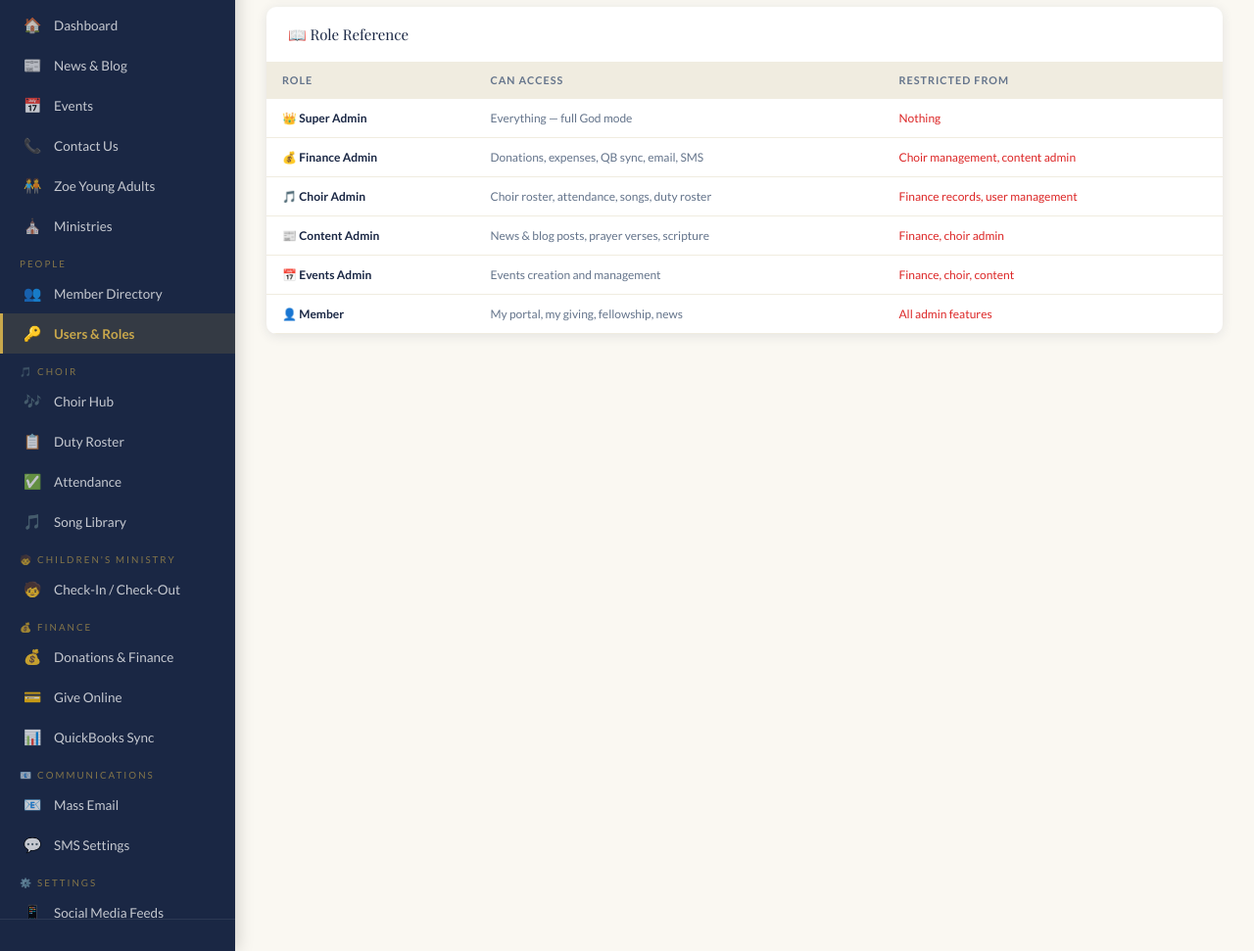
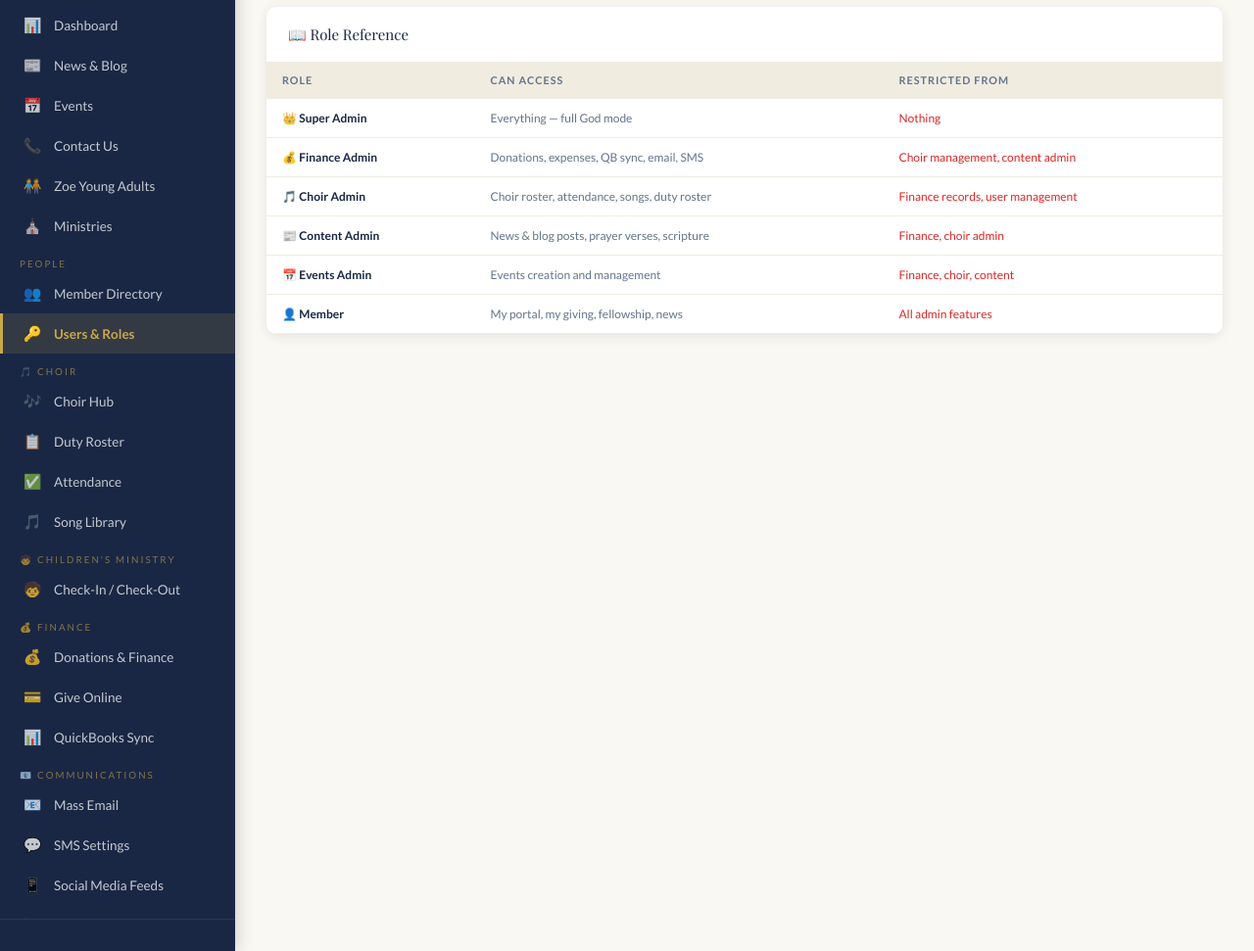
Before and after one commit to hifyty/championsconnect, a Flask app: page /admin/users in a window 1280 px wide. Shown: the part 203-1174 px from the top of the page at 98% size. Run offline with Flask 3, Linux system fonts and the light colour scheme; the visitor is signed in with stand-in values (Sample User, id 1); data that the repository does not hold is empty; parts of the project's set-up code (start-up, migrations or seed data) failed here and were passed over; some libraries are stand-ins or nearby versions.

Commit message:
Sidebar cleanup: fix duplicate links, icon collision, vague labels, and a permission mismatch

```diff
--- a/templates/base.html
+++ b/templates/base.html
@@ -31,7 +31,7 @@
     <!-- MAIN — everyone -->
     <div class="nav-section-label">Main</div>
     <a href="{{ url_for('dashboard') }}" class="nav-link {% if request.endpoint=='dashboard' %}active{% endif %}">
-      <span class="nav-icon">🏠</span> <span>Dashboard</span>
+      <span class="nav-icon">📊</span> <span>Dashboard</span>
     </a>
     <a href="{{ url_for('news') }}" class="nav-link {% if request.endpoint in ['news','news_post_detail'] %}active{% endif %}">
       <span class="nav-icon">📰</span> <span>News & Blog</span>
@@ -117,10 +117,7 @@
       <span class="nav-icon">💬</span> <span>SMS Settings</span>
     </a>
     {% endif %}
-
-    <!-- ADMIN SETTINGS — super admin only -->
-    {% set _sa = session.get('role') in ['super_admin','admin'] %}{% if _sa %}
-    <div class="nav-section-label">⚙️ Settings</div>
+    {% if session.get('role') in ['super_admin','admin'] %}
     <a href="{{ url_for('social_settings') }}" class="nav-link {% if request.endpoint=='social_settings' %}active{% endif %}">
       <span class="nav-icon">📱</span> <span>Social Media Feeds</span>
     </a>
@@ -132,23 +129,17 @@
       <span class="nav-icon">🏠</span> <span>House Fellowships</span>
     </a>
     {% if session.get('role') in ['super_admin','admin'] %}
-    <a href="{{ url_for('fellowship_new') }}" class="nav-link {% if request.endpoint=='fellowship_new' %}active{% endif %}">
-      <span class="nav-icon">➕</span> <span>New Fellowship</span>
+    <a href="{{ url_for('fellowship_transfer_list') }}" class="nav-link {% if request.endpoint=='fellowship_transfer_list' %}active{% endif %}">
+      <span class="nav-icon">🔄</span> <span>Fellowship Transfers</span>
     </a>
+    {% endif %}
     {% if session.get('role') == 'super_admin' %}
     <div class="nav-section-label">⚙️ Admin</div>
     <a href="{{ url_for('church_settings_page') }}" class="nav-link {% if request.endpoint=='church_settings_page' %}active{% endif %}">
       <span class="nav-icon">🏛️</span> <span>Church Settings</span>
     </a>
-    <a href="{{ url_for('admin_users') }}" class="nav-link {% if request.endpoint=='admin_users' %}active{% endif %}">
-      <span class="nav-icon">👑</span> <span>Users & Roles</span>
-    </a>
     <a href="{{ url_for('audit_log_page') }}" class="nav-link {% if request.endpoint=='audit_log_page' %}active{% endif %}">
       <span class="nav-icon">🔍</span> <span>Audit Log</span>
-    </a>
-    {% endif %}
-    <a href="{{ url_for('fellowship_transfer_list') }}" class="nav-link {% if request.endpoint=='fellowship_transfer_list' %}active{% endif %}">
-      <span class="nav-icon">↔</span> <span>Transfers</span>
     </a>
     {% endif %}
 
--- a/templates/fellowship_index.html
+++ b/templates/fellowship_index.html
@@ -2,7 +2,7 @@
 {% block title %}House Fellowships{% endblock %}
 {% block page_title %}House Fellowships{% endblock %}
 {% block topbar_actions %}
-  {% if session.get('role') in ['super_admin','admin'] %}
+  {% if session.get('role') == 'super_admin' %}
   <a href="{{ url_for('fellowship_new') }}" class="btn btn-primary">➕ New Fellowship</a>
   {% endif %}
 {% endblock %}
@@ -37,7 +37,7 @@
 <div class="empty-state">
   <div class="icon">🏠</div>
   <p>No house fellowships yet.</p>
-  {% if session.get('role') in ['super_admin','admin'] %}
+  {% if session.get('role') == 'super_admin' %}
   <a href="{{ url_for('fellowship_new') }}" class="btn btn-primary mt-1">Create First Fellowship</a>
   {% endif %}
 </div>
```
